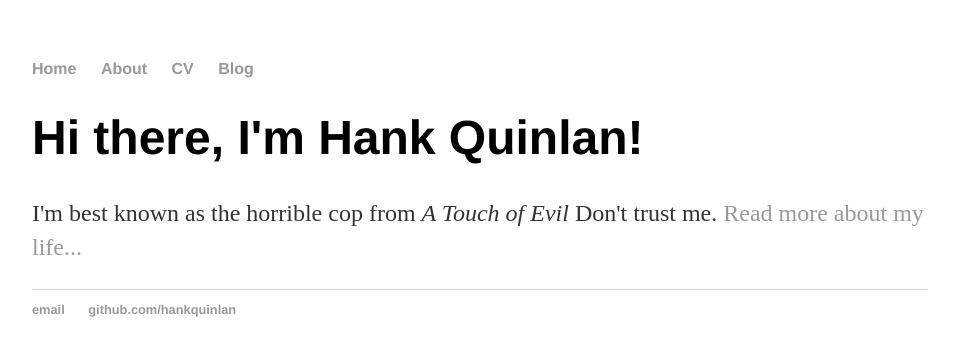
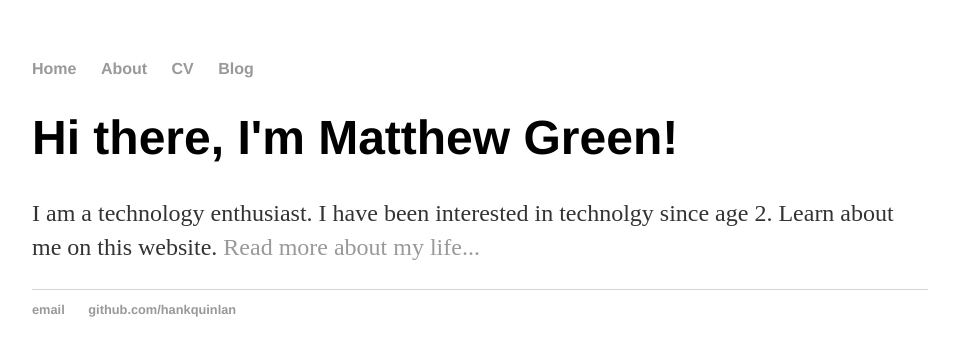
Before and after one commit to TechnoTrumpet/TechnoTrumpet.github.io, a Jekyll site: the page built from index.html, in a window 1280 px wide. Shown: the top 356 px of the page, without its empty margins (160-1115 px from the left). Built offline with Jekyll 4.4.1, drawn with Linux system fonts in a browser that asks for light colours.

Commit message:
Update index.html

```diff
--- a/index.html
+++ b/index.html
@@ -3,6 +3,6 @@ layout: default
 title: Hank Quinlan, Horrible Cop
 ---
 <div class="blurb">
-	<h1>Hi there, I'm Hank Quinlan!</h1>
-	<p>I'm best known as the horrible cop from <em>A Touch of Evil</em> Don't trust me. <a href="/about">Read more about my life...</a></p>
+	<h1>Hi there, I'm Matthew Green!</h1>
+	<p>I am a technology enthusiast. I have been interested in technolgy since age 2. Learn about me on this website. <a href="/about">Read more about my life...</a></p>
 </div><!-- /.blurb -->
```
